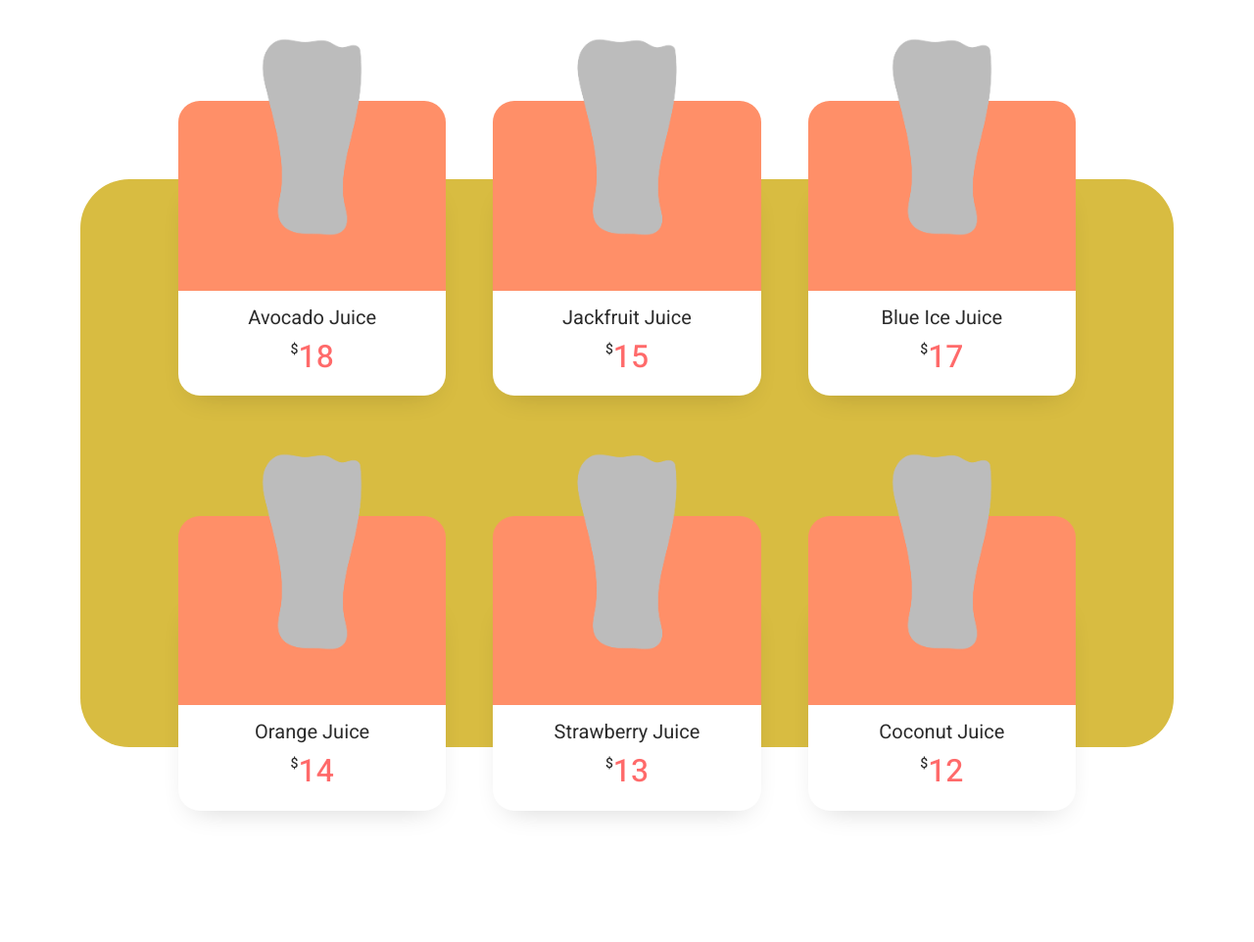
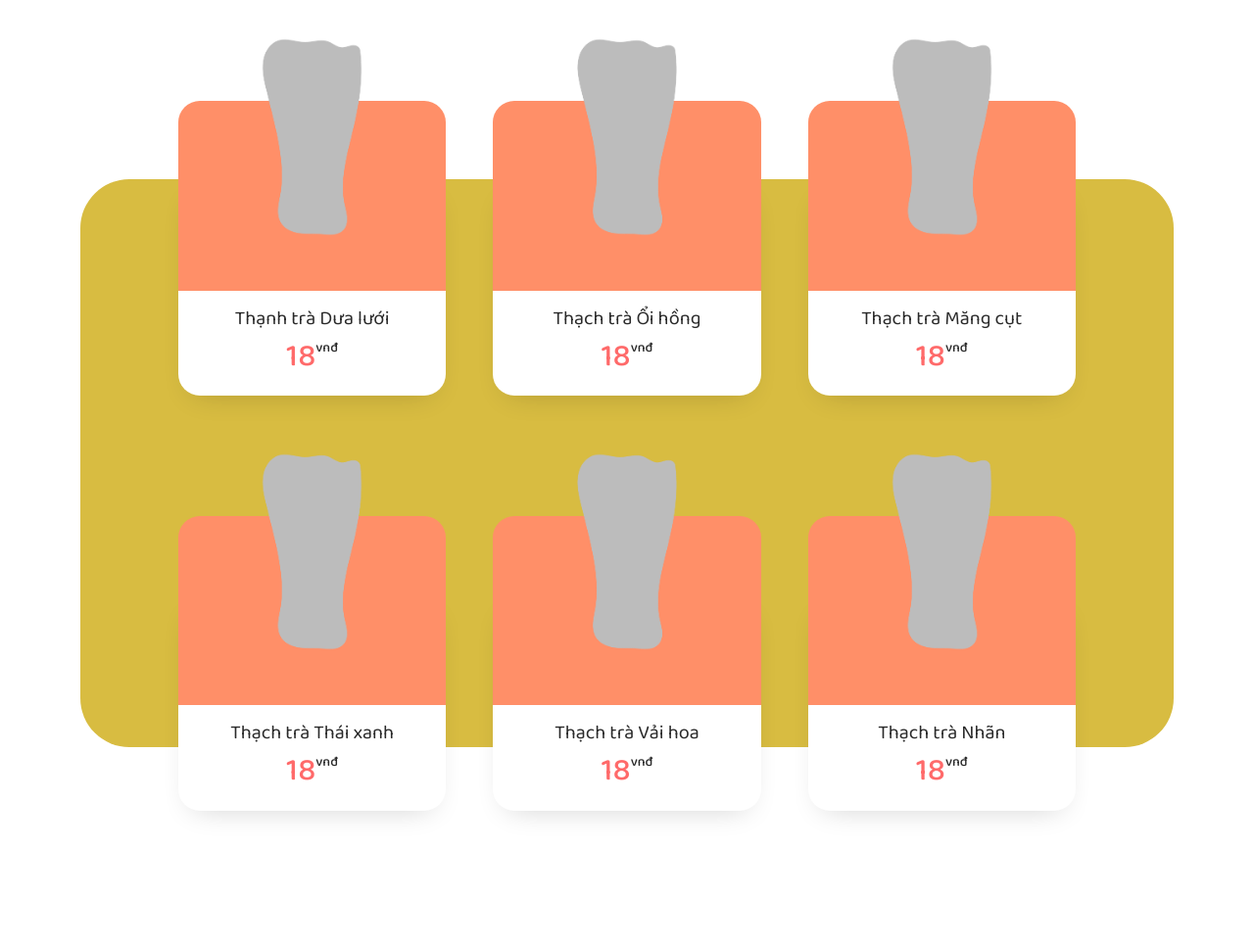
Before and after one commit to lafox98/made_by_meil, a plain HTML site: page meil/index.html in a window 1280 px wide. Shown: the part 928-1890 px from the top of the page at 98% size. Drawn offline with Linux system fonts and the light colour scheme.

Commit message:
Add files via upload

```diff
--- a/meil/css/style.css
+++ b/meil/css/style.css
@@ -5,7 +5,7 @@ Author : Ngetemplates
 /* ------------------------------
   Import Google Web Font
 ---------------------------------*/
-@import url("https://fonts.googleapis.com/css2?family=Heebo:wght@100;200;300;400;500;600;700;800;900&family=Raleway:ital,wght@0,100;0,200;0,300;0,400;0,500;0,600;0,700;0,800;0,900;1,100;1,200;1,300;1,400;1,500;1,600;1,700;1,800;1,900&display=swap");
+@import url('https://fonts.googleapis.com/css2?family=Baloo+2:wght@400..800&display=swap');
 /* ------------------------------
   General
 ---------------------------------*/
@@ -13,7 +13,7 @@ body {
   margin: 0;
   padding: 0;
   font-size: 16px;
-  font-family: "Raleway", sans-serif;
+  font-family: "Baloo 2", sans-serif;
   background: #ffffff;
   color: #5a5a5a;
 }
@@ -24,7 +24,7 @@ h3,
 h4,
 h5,
 h6 {
-  font-family: "Heebo", sans-serif;
+  font-family: "Baloo 2", sans-serif;
   padding: 0;
   margin: 0;
   color: #2a2a2a;
--- a/meil/index.html
+++ b/meil/index.html
@@ -10,6 +10,7 @@
     <link rel="stylesheet" href="css/magnific-popup.css" />
     <link rel="stylesheet" href="css/swiper.min.css" />
     <link rel="stylesheet" href="css/style.css" />
+    <!--<link rel="stylesheet" href="typo/SVN-Bublont.otf"> -->
   </head>
   <body>
     <!-- loader -->
@@ -74,13 +75,14 @@
             <div class="col-md">
               <h6>Trà thơm ngon và thạch núng nính</h6>
               <h1>Đáp ứng mọi nhu cầu giải khát về trà
+
 </h1>
               <p>
                 Lorem ipsum dolor, sit amet consectetur, adipisicing elit. Sit
                 explicabo enim quo nesciunt, consequatur perspiciatis numquam
                 minus deleniti eum libero
               </p>
-              <button class="button">Get Started</button>
+              <button class="button">Đặt liền</button>
             </div>
             <div class="col-md">
               <div class="content-image">
@@ -103,8 +105,8 @@
                 <div class="content-img">
                   <img src="img/product1.png" alt="" />
                 </div>
-                <h5>Avocado Juice</h5>
-                <h3><span>$</span>18</h3>
+                <h5>Thạnh trà Dưa lưới</h5>
+                <h3>18<span>vnđ</span></h3>
               </div>
             </div>
             <div class="col-md-4 col-sm-6">
@@ -112,8 +114,8 @@
                 <div class="content-img">
                   <img src="img/product2.png" alt="" />
                 </div>
-                <h5>Jackfruit Juice</h5>
-                <h3><span>$</span>15</h3>
+                <h5>Thạch trà Ổi hồng</h5>
+                <h3>18<span>vnđ</span></h3>
               </div>
             </div>
             <div class="col-md-4 col-sm-6">
@@ -121,8 +123,8 @@
                 <div class="content-img">
                   <img src="img/product3.png" alt="" />
                 </div>
-                <h5>Blue Ice Juice</h5>
-                <h3><span>$</span>17</h3>
+                <h5>Thạch trà Măng cụt</h5>
+                <h3>18<span>vnđ</span></h3>
               </div>
             </div>
             <div class="col-md-4 col-sm-6">
@@ -130,8 +132,8 @@
                 <div class="content-img">
                   <img src="img/product4.png" alt="" />
                 </div>
-                <h5>Orange Juice</h5>
-                <h3><span>$</span>14</h3>
+                <h5>Thạch trà Thái xanh</h5>
+                <h3>18<span>vnđ</span></h3>
               </div>
             </div>
             <div class="col-md-4 col-sm-6">
@@ -139,8 +141,8 @@
                 <div class="content-img">
                   <img src="img/product5.png" alt="" />
                 </div>
-                <h5>Strawberry Juice</h5>
-                <h3><span>$</span>13</h3>
+                <h5>Thạch trà Vải hoa</h5>
+                <h3>18<span>vnđ</span></h3>
               </div>
             </div>
             <div class="col-md-4 col-sm-6">
@@ -148,8 +150,8 @@
                 <div class="content-img">
                   <img src="img/product6.png" alt="" />
                 </div>
-                <h5>Coconut Juice</h5>
-                <h3><span>$</span>12</h3>
+                <h5>Thạch trà Nhãn</h5>
+                <h3>18<span>vnđ</span></h3>
               </div>
             </div>
           </div>
@@ -328,7 +330,6 @@
               <img src="img/contact.png" alt="" />
             </div>
           </div>
-
           <div class="col-md-4 col-contact">
             <h6>Liên hệ với Meil</h6>
             <h2>Get In Touch</h2>
@@ -362,7 +363,7 @@
               </li>
             </ul>
           </div>
-          <div class="col-md col-sm col-12">Copyright © All Right Reserved</div>
+          <div class="col-md col-sm col-12">2025 © Copyright All Right Reserved</div>
         </div>
       </div>
     </footer>
```
Also changed, not shown: meil/typo/SVN-Bublont.otf (added).
